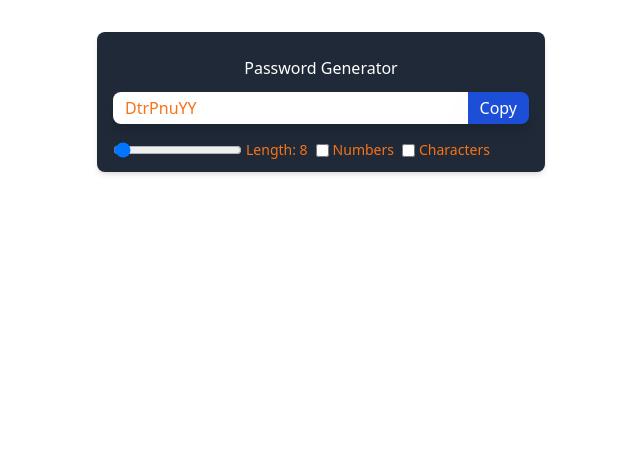
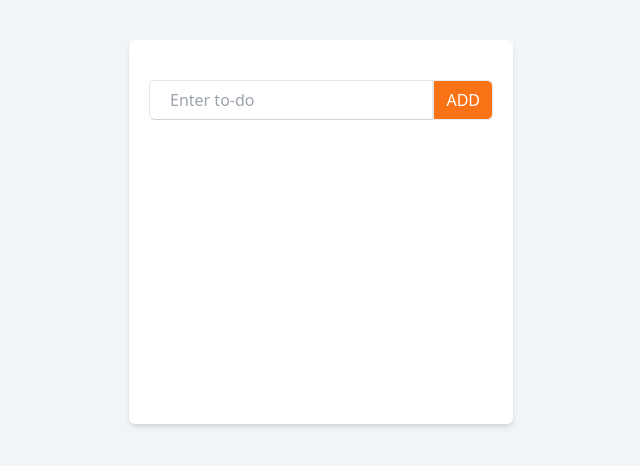
Before and after one commit to riyyan-optiverse/Landing-page-reactjs, a React (Vite) app: page / in a window 1280 px wide. Shown: the top 466 px of the page, without its empty margins (319-959 px from the left). Built offline with nearby package versions, Linux system fonts and the light colour scheme.

Commit message:
To-do-list-WEb-application

```diff
--- a/src/App.jsx
+++ b/src/App.jsx
@@ -1,93 +1,67 @@
-import { useCallback, useEffect, useRef, useState } from "react";
-const App = () => {
-  const [length, setLength] = useState(8);
-  const [numberAllowed, setNumberAllowed] = useState(false);
-  const [charAllowed, setCharAllowed] = useState(false);
-  const [password, setPassword] = useState("");
-  const passwordRef = useRef(null);
+import { useState, useEffect } from "react";
+const APP = () => {
+  const [todos, setTodos] = useState([]);
+  const [input, setInput] = useState("");
 
-  const passwordGenerator = useCallback(() => {
-    let pass = "";
-    let str = "ABCDEFGHIJKLMNOPQRSTUVWXYZabcdefghijklmnopqrstuvwxyz";
-
-    if (numberAllowed) str += 1234567890;
-    if (charAllowed) str += "!@#$%^&*()_-+{}~`";
-
-    for (let i = 0; i <= length; i++) {
-      let char = Math.floor(Math.random() * str.length + 1);
-      pass += str.charAt(char);
+  const addToDo = () => {
+    if (input.trim() === "") return;
+    else {
+      const updatedTodos = [...todos, input];
+      setTodos(updatedTodos);
+      localStorage.setItem("todos", JSON.stringify(updatedTodos));
+      setInput("");
     }
-    setPassword(pass);
-  }, [length, numberAllowed, charAllowed, setPassword]);
+  };
 
   useEffect(() => {
-    passwordGenerator();
-  }, [length, numberAllowed, charAllowed, passwordGenerator]);
+    const updatedTodos = JSON.parse(localStorage.getItem("todos")) || [];
+    setTodos(updatedTodos);
+  }, []);
 
-  const copyPass = useCallback(() => {
-    passwordRef.current?.select();
-    passwordRef.current?.setSelectionRange(0 , 20)
-    window.navigator.clipboard.writeText(password);
-  }, [password]);
+  const deleteTodo = (index) => {
+    const updatedtodos = todos.filter((_, i) => i !== index);
+    setTodos(updatedtodos);
+    localStorage.setItem("todos", JSON.stringify(updatedtodos));
+  };
 
   return (
     <>
-      <div className="w-full max-w-md mx-auto shadow-md rounded-lg px-4 py-3 my-8 text-orange-500 bg-gray-800">
-        <h1 className="text-white text-center my-3">Password Generator</h1>
-        <div className="flex shadow-lg rounded-lg overflow-hidden mb-4">
+      <div className=" bg-slate-100 h-screen flex  justify-center">
+        <div className="w-96 min-h-96 max-h-96 overflow-y-auto bg-white shadow-md rounded-md mt-10 hover:shadow-xl transition-shadow duration-300 ">
+          <div className="p-5">
+            <div className="flex justify-start  mt-5">
               <input
                 type="text"
-            value={password}
-            className="outline-none w-full py-1 px-3"
-            placeholder="Password"
-            readOnly
-            ref={passwordRef}
+                value={input}
+                onChange={(e) => setInput(e.target.value)}
+                placeholder="Enter to-do"
+                className="w-72 h-10 border outline-none border-b-gray-300 rounded-l-md px-5"
               />
               <button
-            onClick={copyPass}
-            className="outline-none bg-blue-700 text-white px-3 py-0.5 shrink-0 hover:bg-blue-900 shadow-2xl transition-all"
+                onClick={addToDo}
+                className="bg-orange-500 text-white border px-3 py-1 rounded-r-md hover:bg-orange-600"
               >
-            Copy
+                ADD
               </button>
             </div>
-
-        <div className="flex text-sm gap-x-2">
-          <div className="flex items-center gap-x-1">
-            <input
-              type="range"
-              min={6}
-              max={100}
-              value={length}
-              className="cursor-pointer"
-              onChange={(e) => {
-                setLength(e.target.value);
-              }}
-            />
-            <label>Length: {length}</label>
+            <div className="mt-3 p-1 ">
+              <ul className="flex flex-col justify-start gap-2">
+                {todos.map((todo, index) => (
+                  <li
+                    key={index}
+                    className="flex justify-between bg-slate-100 p-1 pl-2 items-center rounded-sm"
+                  >
+                    <span>{todo}</span>
+                    <button
+                      onClick={() => deleteTodo(index)}
+                      className="bg-red-500 text-white border px-2 py-1 hover:bg-red-600"
+                    >
+                      Delete
+                    </button>
+                  </li>
+                ))}
+              </ul>
             </div>
-
-          <div className="flex items-center gap-x-1">
-            <input
-              type="checkbox"
-              defaultChecked={numberAllowed}
-              id="numberInput"
-              onChange={() => {
-                setNumberAllowed((prev) => !prev);
-              }}
-            />
-            <label htmlFor="numberInput">Numbers</label>
-          </div>
-
-          <div className="flex items-center gap-x-1">
-            <input
-              type="checkbox"
-              defaultChecked={charAllowed}
-              id="characterInput"
-              onChange={() => {
-                setCharAllowed((prev) => !prev);
-              }}
-            />
-            <label htmlFor="characterInput">Characters</label>
           </div>
         </div>
       </div>
@@ -95,4 +69,4 @@ const App = () => {
   );
 };
 
-export default App;
+export default APP;
```
Lines whose indentation alone changed are shown as unchanged.
